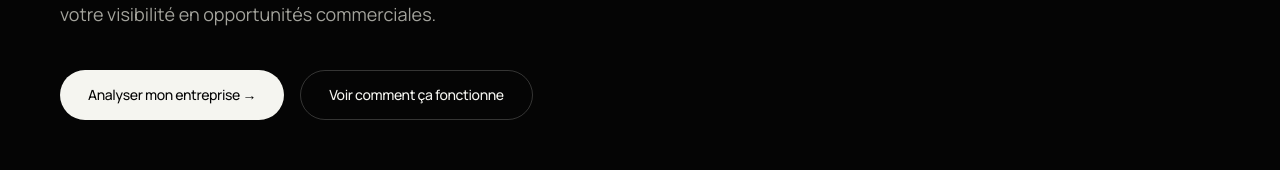
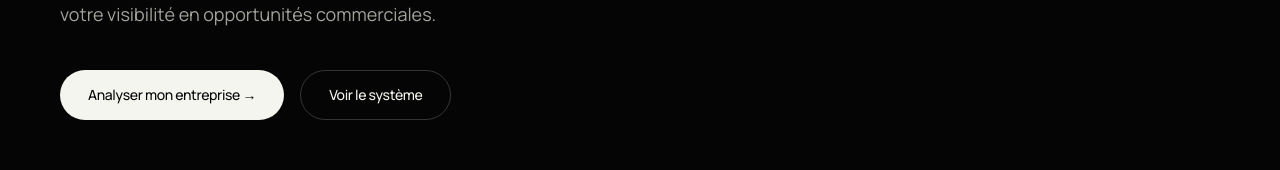
Before and after one commit to mathieumilo3-bot/-generation-capable, a Next.js app in the folder site-vitrine/: page / in a window 1280 px wide. Shown: the part 599-769 px from the top of the page. Built offline with nearby package versions, Linux system fonts and the light colour scheme.

Commit message:
Strengthen GC hero positioning

```diff
--- a/site-vitrine/src/components/sections/Hero.tsx
+++ b/site-vitrine/src/components/sections/Hero.tsx
@@ -62,7 +62,7 @@ export function Hero() {
                 trackEvent="cta_clicked"
                 trackPayload={{ location: "hero_secondary" }}
               >
-                Voir comment ça fonctionne
+                Voir le système
               </Button>
             </div>
 
```
